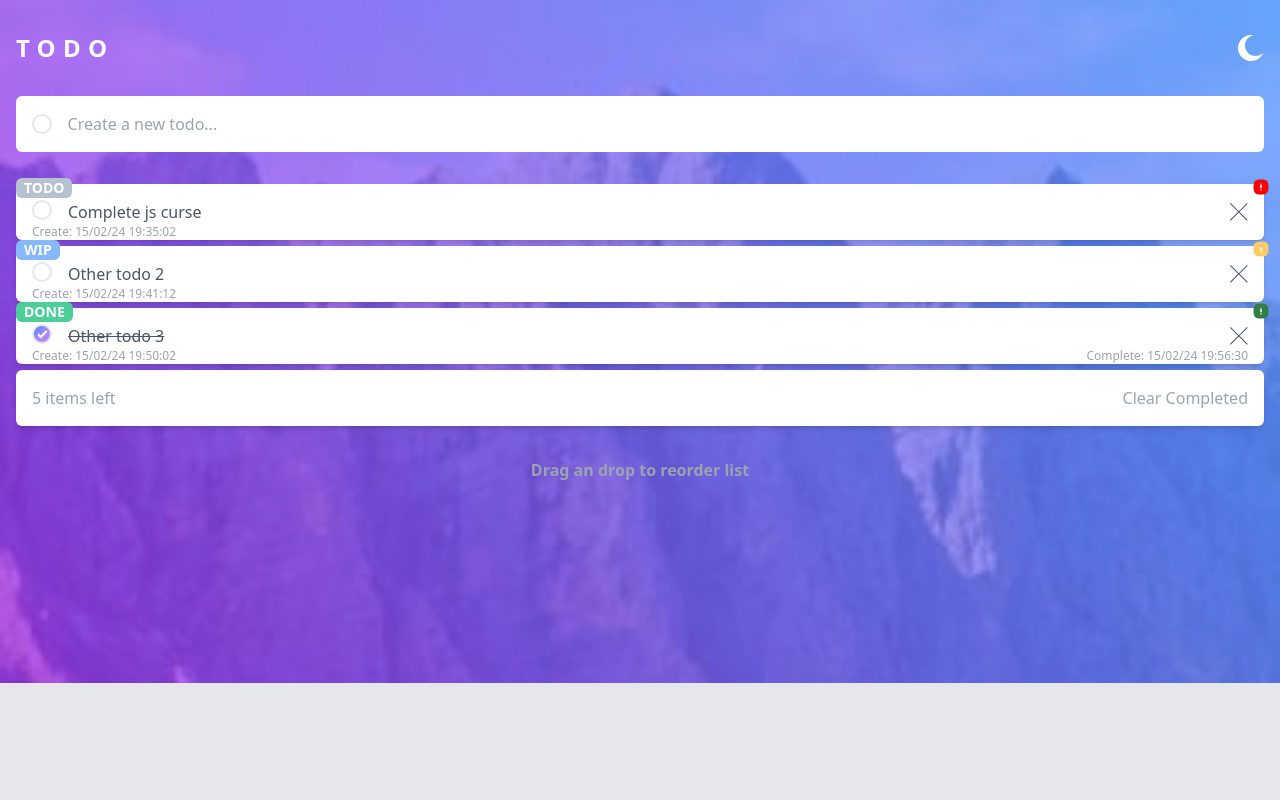
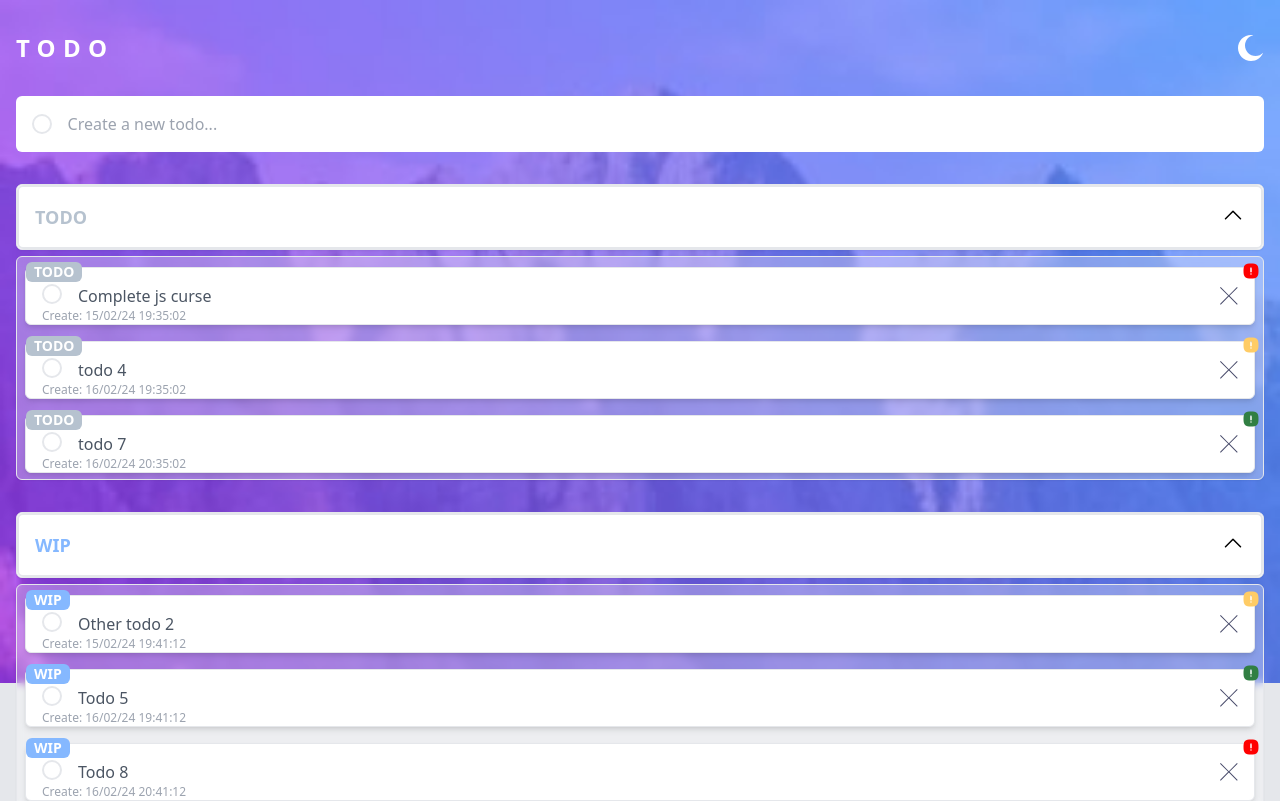
Before and after one commit to gabrieltorrealba/vite-react-tailwind-todo, a React (Vite) app: page / in a window 1280 px wide. Shown: the top 801 px of the page. Built offline with nearby package versions, Linux system fonts and the light colour scheme.

Commit message:
Added more funtionality

```diff
--- a/src/App.jsx
+++ b/src/App.jsx
@@ -31,8 +31,64 @@ const initialState = [
     description: "",
     createAt: "15/02/24 19:50:02",
     completedAt: "15/02/24 19:56:30"
+  },
+  {
+    id: 4,
+    state: "TODO",
+    priority: "medium",
+    title: "todo 4",
+    description: "",
+    createAt: "16/02/24 19:35:02",
+    completedAt: ""
+  },
+  {
+    id: 5,
+    state: "WIP",
+    priority: "low",
+    title: "Todo 5",
+    description: "",
+    createAt: "16/02/24 19:41:12",
+    completedAt: ""
+  },
+  {
+    id: 6,
+    state: "DONE",
+    priority: "medium",
+    title: "Todo 6",
+    description: "",
+    createAt: "16/02/24 19:50:02",
+    completedAt: "16/02/24 19:56:30"
+  },
+  {
+    id: 7,
+    state: "TODO",
+    priority: "low",
+    title: "todo 7",
+    description: "",
+    createAt: "16/02/24 20:35:02",
+    completedAt: ""
+  },
+  {
+    id: 8,
+    state: "WIP",
+    priority: "high",
+    title: "Todo 8",
+    description: "",
+    createAt: "16/02/24 20:41:12",
+    completedAt: ""
+  },
+  {
+    id: 9,
+    state: "DONE",
+    priority: "high",
+    title: "Todo 9",
+    description: "",
+    createAt: "16/02/24 20:50:02",
+    completedAt: "16/02/24 20:56:30"
   }
 ]
+
+
 
 const App = () => {
 
@@ -64,6 +120,34 @@ const newDateComplete = `${newDateStr} ${hourStr}`;
     setTodos([...todos, newTodo])
   }
 
+  function ordenarPorPrioridadFecha(array) {
+    const prioridades = {
+      high: 1,
+      medium: 2,
+      low: 3,
+    };
+
+    return array.sort((a, b) => {
+      const prioridadA = prioridades[a.priority];
+      const prioridadB = prioridades[b.priority];
+
+      // Ordenar por prioridad
+      if (prioridadA !== prioridadB) {
+        return prioridadA - prioridadB;
+      }
+
+      // Si las prioridades son iguales, ordenar por fecha de creación
+      const fechaA = new Date(a.createAt).getTime();
+      const fechaB = new Date(b.createAt).getTime();
+      return fechaA - fechaB;
+    });
+  }
+
+
+
+
+
+
   return (
     <>
 
@@ -75,12 +159,11 @@ const newDateComplete = `${newDateStr} ${hourStr}`;
 
         <TodoCreate createTodo={createTodo}/>
 
-        <TodoList todos={todos}/>
-
-        <TodoComputed />
 
       </main>
+      <TodoList todos={initialState}/>
 
+      <TodoComputed />
 
       <section className="text-center mt-8 text-gray-400 font-semibold">Drag an drop to reorder list</section>
     </div>
--- /dev/null
+++ b/src/components/icons/IconChevronDown.jsx
@@ -0,0 +1,10 @@
+const IconChevronDown = () => {
+    return (
+        <svg xmlns="http://www.w3.org/2000/svg" fill="none" viewBox="0 0 24 24" strokeWidth="1.5" stroke="currentColor" className="w-6 h-6">
+    <path strokeLinecap="round" strokeLinejoin="round" d="m19.5 8.25-7.5 7.5-7.5-7.5" />
+    </svg>
+
+    )
+ }
+
+ export default IconChevronDown
--- /dev/null
+++ b/src/components/icons/IconChevronUp.jsx
@@ -0,0 +1,10 @@
+const IconChevronUp = () => {
+    return (
+        <svg xmlns="http://www.w3.org/2000/svg" fill="none" viewBox="0 0 24 24" strokeWidth="1.5" stroke="currentColor" className="w-6 h-6">
+        <path strokeLinecap="round" strokeLinejoin="round" d="m4.5 15.75 7.5-7.5 7.5 7.5" />
+        </svg>
+
+    )
+ }
+
+ export default IconChevronUp
--- /dev/null
+++ b/src/components/todos/TodoAccordion.jsx
@@ -0,0 +1,40 @@
+import { useState } from "react";
+import IconChevronDown from "../icons/IconChevronDown";
+import IconChevronUp from "../icons/IconChevronUp";
+import TodoItem from "./TodoItem";
+
+const TodoAccordion = ({state, todos, onClick}) => {
+    const [isOpen, setIsOpen] = useState(true);
+
+  const toggleAccordion = () => {
+    setIsOpen(!isOpen);
+  }
+
+    return (
+        <>
+            <div className={`bg-white border border-gray-200 rounded-md shadow-sm mx-4 mt-8 `}>
+                <div
+                className="flex justify-between cursor-pointer p-4 rounded-md border-gray-200 border-2"
+                    onClick={toggleAccordion}>
+
+                        <h3 className={`text-lg font-bold ${state === 'WIP' ? 'text-[#85B8FF]': state === 'DONE' ? 'text-[#4BCE97]' : 'text-[#B6C2CF]'}`}>{state}</h3>
+                        {isOpen ? (
+                        <IconChevronUp className="w-5 h-5 text-gray-500" />
+                        ) : (
+                        <IconChevronDown className="w-5 h-5 text-gray-500" />
+                        )}
+
+                </div>
+            </div>
+            {isOpen &&
+                    <div className="backdrop-blur-sm bg-white/30 mx-4 mt-1.5 border border-gray-200 rounded-md shadow-sm">
+                        {todos.map((todo) =>(
+                        <TodoItem key={todo.id} todo={todo} onClick={()=>onClick(todo)}/>
+                        ))}
+                    </div>
+
+                }
+        </>
+    )
+}
+export default TodoAccordion
--- a/src/components/todos/TodoComputed.jsx
+++ b/src/components/todos/TodoComputed.jsx
@@ -1,6 +1,6 @@
 const TodoComputed = () => {
     return (
-        <div className="px-4">
+        <div className="px-4 mt-8">
             <section
             className="bg-white rounded-md px-4 py-4 mb-1 shadow-md flex justify-between">
                 <span
--- a/src/components/todos/TodoDescription.jsx
+++ b/src/components/todos/TodoDescription.jsx
@@ -4,15 +4,14 @@ import IconCheck from "../icons/IconCheck"
 const TodoDescription = ({todo, onClose}) => {
     const {id, state, title,priority, description, createAt, completedAt} = todo
     return (
-        <>
-        <div className="absolute bg-black min-h-screen min-w-full top-0 z-10 opacity-40 flex overflow-hidden">
-        </div>
-        <div className="absolute z-20 min-h-screen min-w-full top-0 flex justify-center items-center px-4 overflow-hidden">
+
+            <div className="fixed backdrop-blur-sm bg-black/40 min-h-full min-w-full top-0 left-0 z-10 flex grow ">
+                <div className=" z-20 min-h-screen min-w-full top-0  flex justify-center items-center px-4">
                     <div className="bg-white rounded-md  shadow-md h-[25rem] container flex">
                         <div className="grow  border-r-gray-200 border-r-2 flex flex-col">
                         <section className="overflow-hidden flex gap-4 r-gray-200 border-b-2 px-4 py-4 flex-none">
                             <span
-                    className={`rounded-full border-2 h-5 w-5 inline-block flex justify-center items-center ${state === 'DONE' && 'bg-gradient-to-br from-blue-500 via-violet-400 to-purple-400'}`} >
+                            className={`rounded-full border-2 h-5 w-5 flex justify-center items-center ${state === 'DONE' && 'bg-gradient-to-br from-blue-500 via-violet-400 to-purple-400'}`} >
                                 {
                                     state === 'DONE' && <IconCheck />
                                 }
@@ -41,7 +40,8 @@ const TodoDescription = ({todo, onClose}) => {
                         </div>
                     </div>
                 </div>
-    </>
+            </div>
+
     )
 }
 
--- a/src/components/todos/TodoItem.jsx
+++ b/src/components/todos/TodoItem.jsx
@@ -1,37 +1,23 @@
-import { useState } from "react"
-import AlertIcon from "../icons/AlertIcon"
-import CrossIcon from "../icons/CrossIcon"
-import IconCheck from "../icons/IconCheck"
-import TodoDescription from "./TodoDescription"
+import AlertIcon from "../icons/AlertIcon";
+import CrossIcon from "../icons/CrossIcon";
+import IconCheck from "../icons/IconCheck";
 
-const TodoItem = ({todo}) => {
-    const {id, state, title,priority, description, createAt, completedAt} = todo
-    const [showDescription, setShowDescription] = useState(false);
+const TodoItem = ({ todo, onClick }) => {
+  const { id, state, title, priority, description, createAt, completedAt } = todo;
 
-    const handleClick = () => {
-        console.log('El div' + id + 'ha sido clickeado');
-        setShowDescription(true)
-    }
-
-    const handleCloseDescription = () => {
-        setShowDescription(false)
-      }
 
   return (
-        <>
-        <div className="px-4">
-            <div className="bg-white rounded-md px-4 py-4 mb-1.5 shadow-md relative cursor-pointer" onClick={handleClick}>
-                <div className={`absolute -top-1.5 left-0 text-sm  px-2 rounded-md text-white font-semibold ${state === 'WIP' ? 'bg-[#85B8FF]': state === 'DONE' ? 'bg-[#4BCE97]' : 'bg-[#B6C2CF]'}`}>
-                    <span >{state}</span>
+    <div className="pt-2.5 px-2">
+      <div className="bg-white rounded-md px-4 py-4 mb-1.5 shadow-md relative cursor-pointer border border-gray-200" onClick={onClick}>
+        <div className={`absolute -top-1.5 left-0 text-sm px-2 rounded-md text-white font-semibold ${state === 'WIP' ? 'bg-[#85B8FF]' : state === 'DONE' ? 'bg-[#4BCE97]' : 'bg-[#B6C2CF]'}`}>
+          <span>{state}</span>
         </div>
-                <span className="absolute -top-1.5 -right-1.5" >
-                    <AlertIcon fill={`${priority === 'high' ? '#FF0000' : priority === 'medium' ? '#FFCC66' : '#317f43'}`}/>
+        <span className="absolute -top-1.5 -right-1.5">
+          <AlertIcon fill={`${priority === 'high' ? '#FF0000' : priority === 'medium' ? '#FFCC66' : '#317f43'}`} />
         </span>
         <article className="flex gap-4 border-b-gray-400">
           <span className={`rounded-full border-2 h-5 w-5 flex justify-center items-center ${state === 'DONE' && 'bg-gradient-to-br from-blue-500 via-violet-400 to-purple-400'}`}>
-                        {
-                            state === 'DONE' && <IconCheck />
-                        }
+            {state === 'DONE' && <IconCheck />}
           </span>
           <p className={`text-gray-600 grow ${state === 'DONE' && 'line-through'}`}>{title}</p>
           <button className="flex-none">
@@ -42,16 +28,7 @@ const TodoItem = ({todo}) => {
         <span className="absolute right-4 text-xs text-gray-400">{state === 'DONE' && `Complete: ${completedAt}`}</span>
       </div>
     </div>
-
-        {showDescription && (
-        <TodoDescription
-          todo={todo}
-          onClose={handleCloseDescription}
-        />
-      )}
-        </>
-
-    )
+  );
 }
 
 export default TodoItem
--- a/src/components/todos/TodoList.jsx
+++ b/src/components/todos/TodoList.jsx
@@ -1,15 +1,53 @@
-import TodoItem from "./TodoItem"
+import { useState } from "react";
+import TodoAccordion from "./TodoAccordion";
+import TodoDescription from "./TodoDescription";
 
-const TodoList = ({todos}) => {
+const TodoList = ({ todos }) => {
+  const todoInTodo = todos.filter(todo => todo.state === 'TODO');
+  const todoInWip = todos.filter(todo => todo.state === 'WIP');
+  const todoInDone = todos.filter(todo => todo.state === 'DONE');
 
-    return(
-        <>
-            {todos.map((todo) =>(
-            <TodoItem key={todo.id} todo={todo} />
-            ))}
-        </>
+  const [showDescription, setShowDescription] = useState(false);
+  const [selectedTodo, setSelectedTodo] = useState(null);
 
-    )
+  const handleTodoClick = (todo) => {
+    setSelectedTodo(todo);
+    console.log(todo);
+    setShowDescription(true);
+  }
+
+  const handleCloseDescription = () => {
+    setShowDescription(false);
+  }
+
+  return (
+    <>
+      <TodoAccordion
+        state={'TODO'}
+        todos={todoInTodo}
+        onClick={handleTodoClick}
+      />
+
+      <TodoAccordion
+        state={'WIP'}
+        todos={todoInWip}
+        onClick={handleTodoClick}
+      />
+
+      <TodoAccordion
+        state={'DONE'}
+        todos={todoInDone}
+        onClick={handleTodoClick}
+      />
+
+      {showDescription && selectedTodo &&
+        <TodoDescription
+          todo={selectedTodo}
+          onClose={handleCloseDescription}
+        />
+      }
+    </>
+  );
 }
 
 export default TodoList
```
Also changed, not shown: 1 other file (tests, documents, lock files or other folders). Lines whose indentation alone changed are shown as unchanged.
